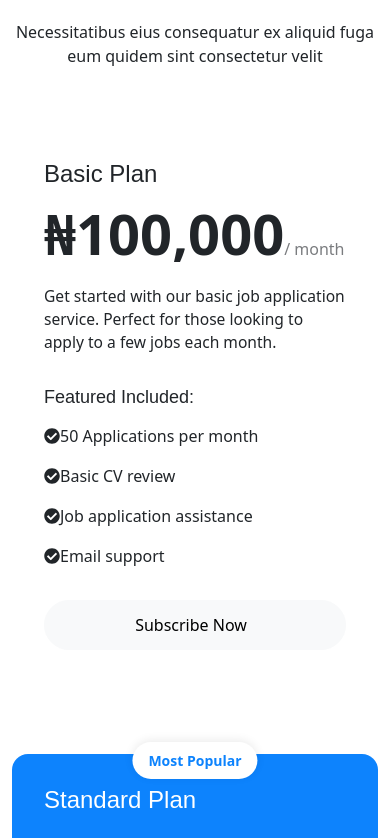
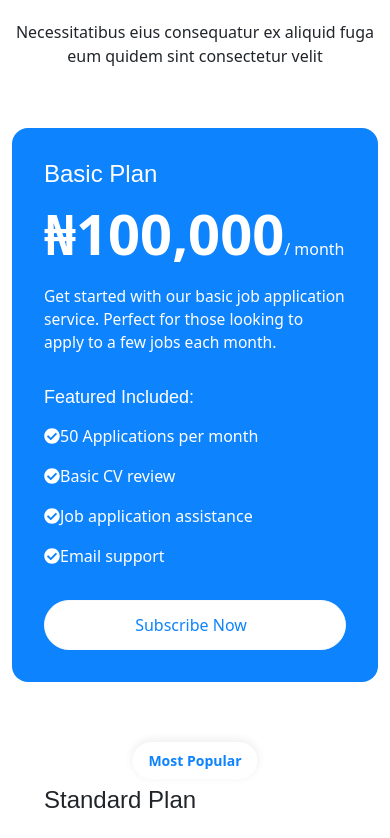
Before and after one commit to Ayomide2604/Apply-Bridge, a React (Vite) app: page / in a window 390 px wide. Shown: the part 1820-2658 px from the top of the page. Built offline with nearby package versions, Linux system fonts and the light colour scheme.

Commit message:
Enhance Pricing component: implement responsive behavior with IntersectionObserver for active pricing selection and add mobile detection for improved user experience.

```diff
--- a/src/pages/Pricing.jsx
+++ b/src/pages/Pricing.jsx
@@ -1,4 +1,4 @@
-import { useState } from "react";
+import { useState, useEffect, useRef } from "react";
 import PriceCard from "../components/PriceCard";
 
 const prices = [
@@ -43,12 +43,63 @@ const prices = [
 		],
 	},
 ];
+
 const Pricing = () => {
 	const [activePricing, setActivePricing] = useState("Standard");
+	const [isMobile, setIsMobile] = useState(window.innerWidth < 992);
+	const pricingRefs = useRef([]);
+
+	useEffect(() => {
+		const handleResize = () => {
+			setIsMobile(window.innerWidth < 992);
+		};
+
+		window.addEventListener("resize", handleResize);
+		return () => window.removeEventListener("resize", handleResize);
+	}, []);
+
+	useEffect(() => {
+		if (!isMobile) {
+			setActivePricing("Standard");
+			return;
+		}
+
+		const observer = new IntersectionObserver(
+			(entries) => {
+				entries.forEach((entry) => {
+					if (entry.isIntersecting) {
+						const pricingTitle =
+							entry.target.getAttribute("data-pricing-title");
+						setActivePricing(pricingTitle);
+					}
+				});
+			},
+			{
+				root: null,
+				rootMargin: "0px",
+				threshold: 0.5,
+			}
+		);
+
+		pricingRefs.current.forEach((ref) => {
+			if (ref) {
+				observer.observe(ref);
+			}
+		});
+
+		return () => {
+			pricingRefs.current.forEach((ref) => {
+				if (ref) {
+					observer.unobserve(ref);
+				}
+			});
+		};
+	}, [isMobile]);
 
 	const handleActivePricing = (pricing) => {
 		setActivePricing(pricing);
 	};
+
 	return (
 		<section id="pricing" className="pricing section">
 			<div className="container section-title" data-aos="fade-up">
@@ -61,7 +112,7 @@ const Pricing = () => {
 
 			<div className="container" data-aos="fade-up" data-aos-delay="100">
 				<div className="row g-4 justify-content-center">
-					{prices.map((price) => (
+					{prices.map((price, index) => (
 						<div
 							className="col-lg-4 mb-5"
 							data-aos="fade-up"
@@ -71,6 +122,8 @@ const Pricing = () => {
 								handleActivePricing(price.title);
 							}}
 							style={{ cursor: "pointer" }}
+							ref={(el) => (pricingRefs.current[index] = el)}
+							data-pricing-title={price.title}
 						>
 							<div
 								className={`pricing-card ${
```
